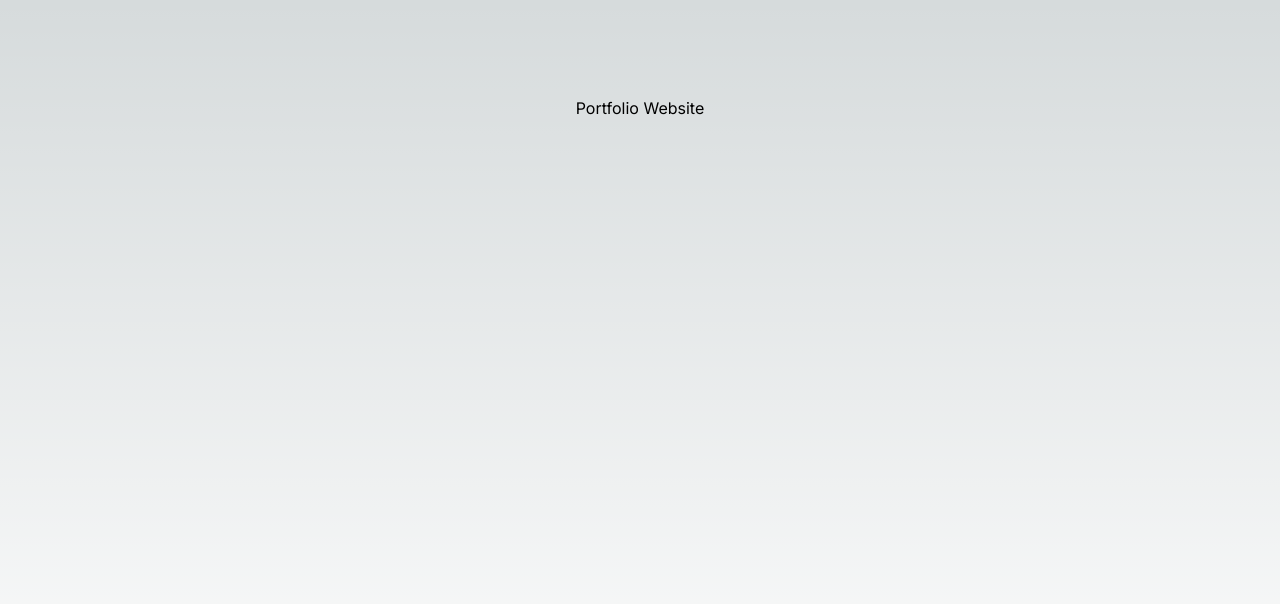
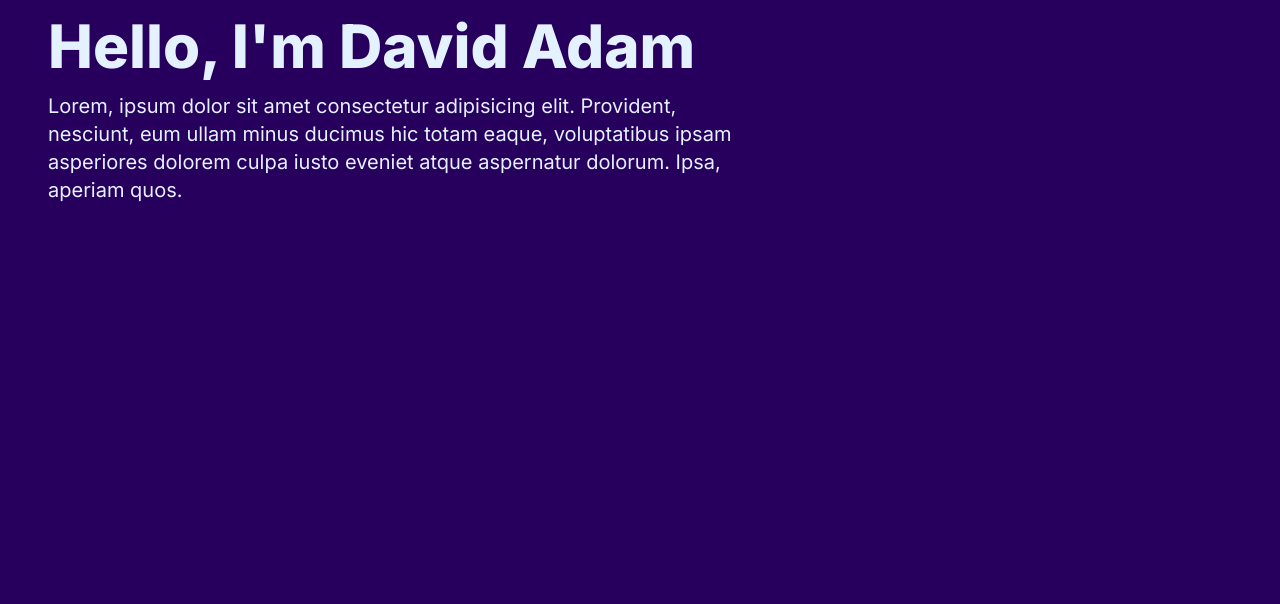
Before and after one commit to DavidAdam1323/my_portfolio_project, a Next.js app: page / in a window 1280 px wide. Shown: the top 604 px of the page. Built offline with nearby package versions, Linux system fonts and the light colour scheme.

Commit message:
HeroSection component created and added a content section with h1 and p tags.

```diff
--- /dev/null
+++ b/src/app/components/HeroSection.jsx
@@ -0,0 +1,24 @@
+import React from "react";
+
+const HeroSection = () => {
+  return (
+    <section>
+      <div className="grid grid-cols-1 lg:grid-cols-12">
+        <div className="col-span-7 place-self-center">
+          <h1 className="text-[#E4F1FF] mb-4 text-4xl lg:text-6xl font-extrabold">
+            Hello, I'm David Adam{" "}
+          </h1>
+          <p className="text-[#E4F1FF] text-lg lg:text-xl">
+            Lorem, ipsum dolor sit amet consectetur adipisicing elit. Provident,
+            nesciunt, eum ullam minus ducimus hic totam eaque, voluptatibus
+            ipsam asperiores dolorem culpa iusto eveniet atque aspernatur
+            dolorum. Ipsa, aperiam quos.
+          </p>
+        </div>
+        <div className="col-span-5"></div>
+      </div>
+    </section>
+  );
+};
+
+export default HeroSection;
--- a/src/app/page.js
+++ b/src/app/page.js
@@ -1,9 +1,10 @@
 import Image from "next/image";
+import HeroSection from "./components/HeroSection";
 
 export default function Home() {
   return (
-    <main className="flex min-h-screen flex-col items-center justify-between p-24">
-      <h1>Portfolio Website</h1>
+    <main className="flex min-h-screen flex-col bg-[#27005D] container max-auto px-12 py-4">
+      <HeroSection />
     </main>
   );
 }
```
